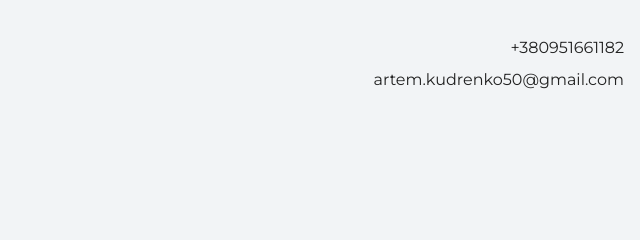
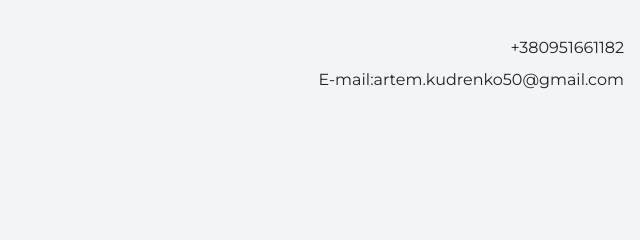
Before and after one commit to KudrenkoArtem/my-site, a plain HTML site: page portfolio-step-1/index.html in a window 1280 px wide. Shown: the top 240 px of the page, 640-1280 px from the left. Drawn offline with nearby package versions, Linux system fonts and the light colour scheme.

Commit message:
Меняю контакты на главной странице

```diff
--- a/portfolio-step-1/index.html
+++ b/portfolio-step-1/index.html
@@ -9,7 +9,7 @@
 
 <body>
 <header class="page-header">
-    <div class="container"> +380951661182<br>artem.kudrenko50@gmail.com</div>
+    <div class="container"> +380951661182<br>E-mail:artem.kudrenko50@gmail.com</div>
 </header>
 
 <section class="hero-image">
```
